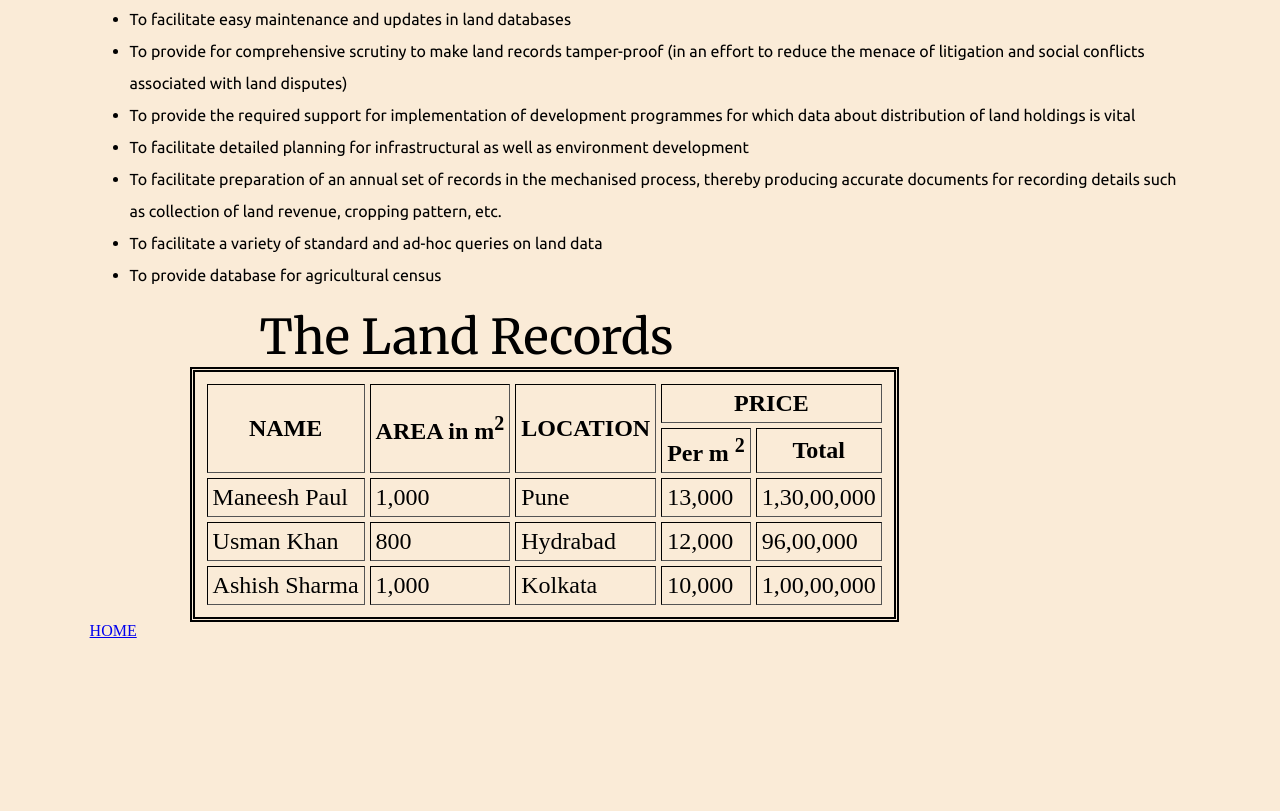
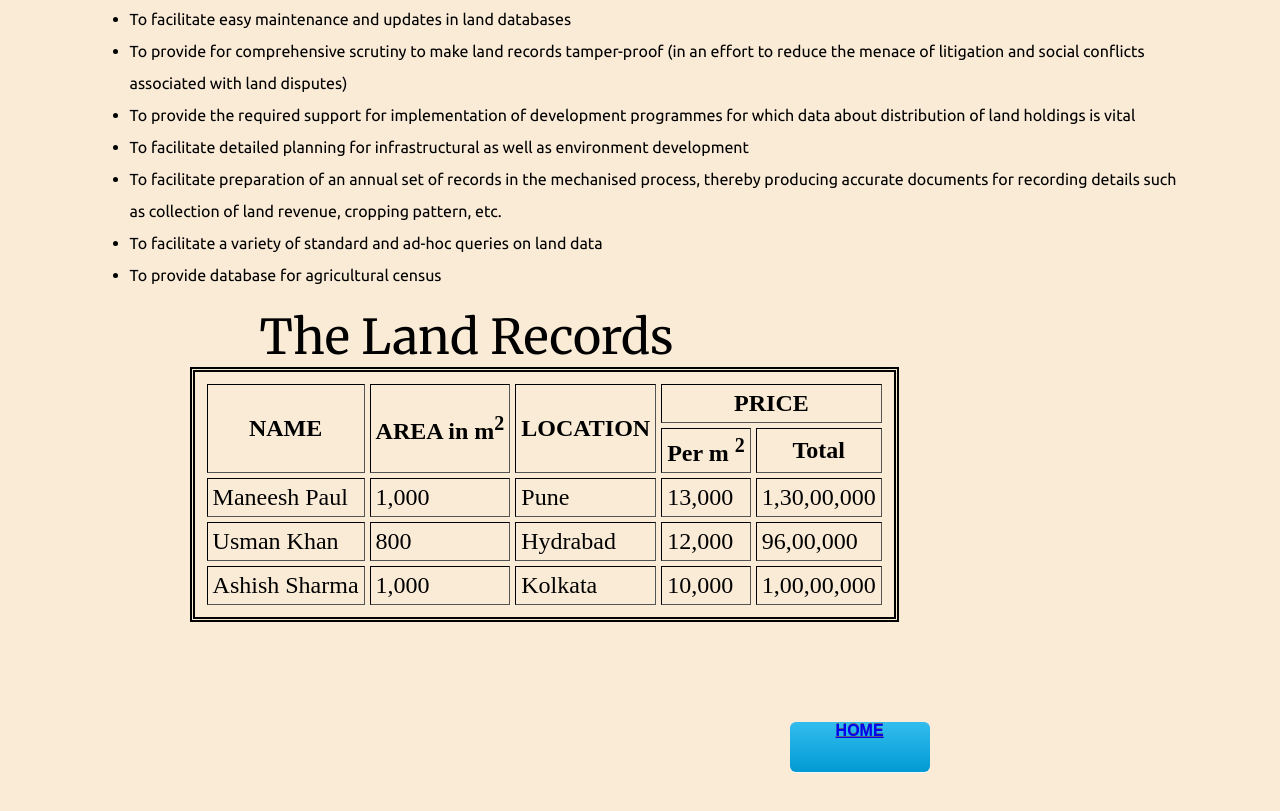
Before and after one commit to judhisthir/ravi-blockchain, a plain HTML site: page Land-Records.html in a window 1280 px wide. Shown: the part 639-1450 px from the top of the page. Before the commit the page ends 1318 px from the top, so only its background shows below. Drawn offline with Linux system fonts and the light colour scheme.

Commit message:
soemthing

```diff
--- a/records/lr.css
+++ b/lr.css
@@ -1,7 +1,7 @@
 body{
     background-color: antiquewhite;
+    background-image: url(images/blk4k);
     margin: 3% 7%;
-
 }
 h1{
     font-family: 'Merriweather',cursive;
@@ -37,3 +37,26 @@ table{
     align-items: center;
     padding-left: 100px;
 }
+.atag{
+    margin-top: 100px;
+    margin-left: 700px;
+    text-align: center;
+    font: size 20px;px;
+  font-family:Arial;
+  width:140px;
+  height:50px;
+  border-width:1px;
+  color:#ffffff;
+  border-color:#057fd0;
+  font-weight:bold;
+  border-top-left-radius:6px;
+  border-top-right-radius:6px;
+  border-bottom-left-radius:6px;
+  border-bottom-right-radius:6px;
+  box-shadow: 0px 1px 0px 0px #f0f7fa;
+  text-shadow: 0px -1px 0px #5b6178;
+  background:linear-gradient(#33bdef, #019ad2);
+}
+.atag:hover {
+    background: linear-gradient(#019ad2, #33bdef);
+  }
```
Also changed, not shown: index.html (+7 -6 lines), Land-Records.html (renamed from records/Land-Records.html), 1 other file.
